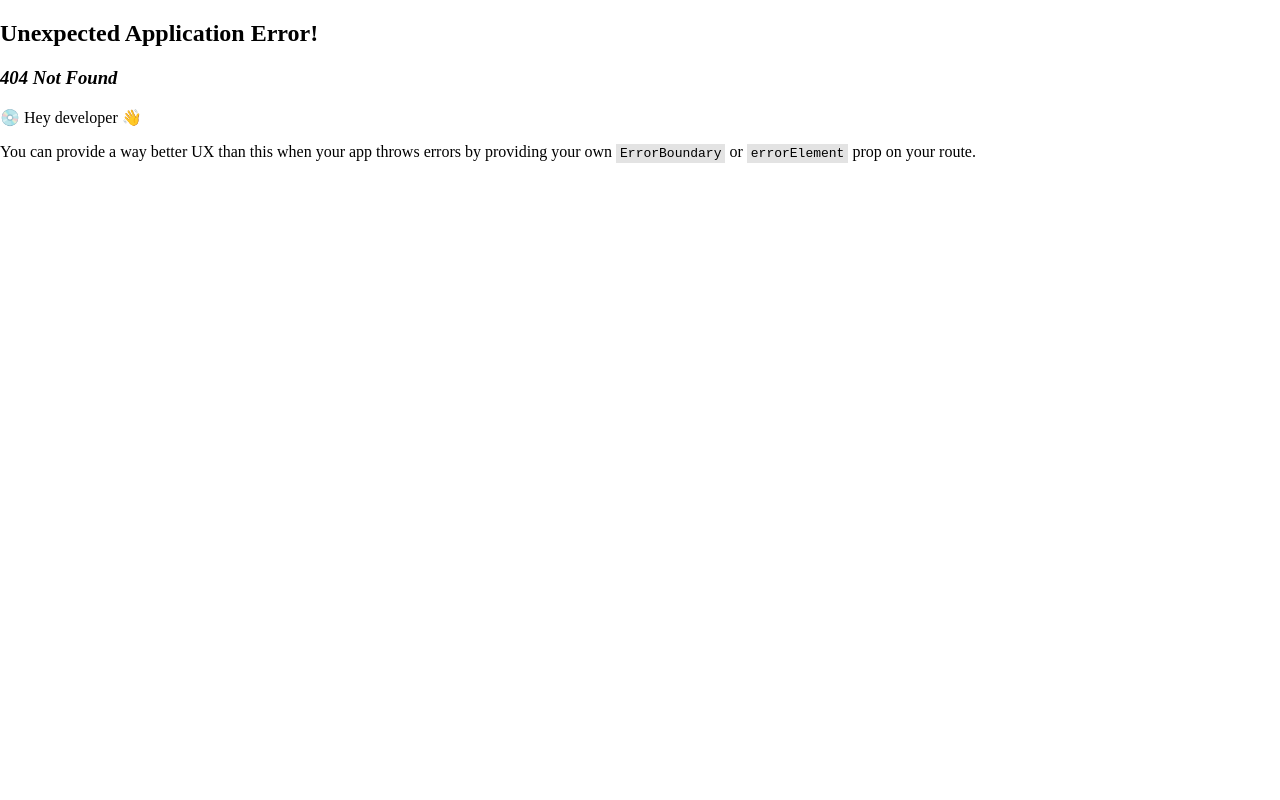
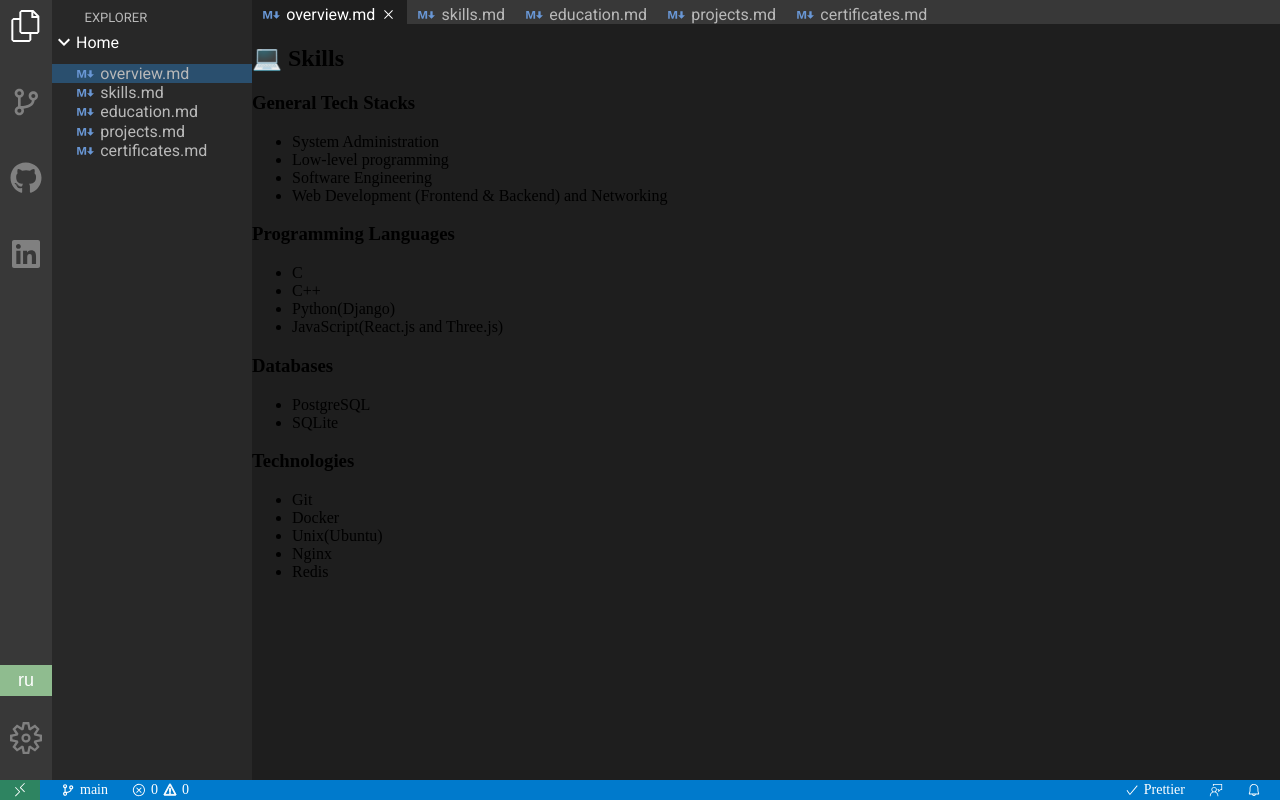
Before and after one commit to zyunusov-zy/resume_react, a React (Vite) app: page /skills in a window 1280 px wide. Before the commit this address had no page. Built offline with nearby package versions, Linux system fonts and the light colour scheme.

Commit message:
added language change

```diff
--- a/package.json
+++ b/package.json
@@ -10,8 +10,10 @@
     "preview": "vite preview"
   },
   "dependencies": {
+    "i18next": "^24.2.0",
     "react": "^18.3.1",
     "react-dom": "^18.3.1",
+    "react-i18next": "^15.4.0",
     "react-router-dom": "^7.1.1"
   },
   "devDependencies": {
--- a/src/components/App.jsx
+++ b/src/components/App.jsx
@@ -5,6 +5,7 @@ import StatusBar from './StatusBar.jsx'
 import TopBar from './TopBar.jsx'
 import { useState, useEffect } from 'react'
 import { Outlet } from 'react-router-dom'
+import { useTranslation } from 'react-i18next';
 
 function App() {
   const [isExplorerOpen, setIsExplorerOpen] = useState(true);
@@ -14,6 +15,13 @@ function App() {
     'projects.md',
     'certificates.md',];
   const [selectedFile, setSelectedFile] = useState(files[0]);
+
+  const { i18n } = useTranslation();
+
+  const changeLang = (lang) => {
+    i18n.changeLanguage(lang)
+  };
+
 
   const toggleExplorer = () => {
     setIsExplorerOpen(!isExplorerOpen);
@@ -39,7 +47,7 @@ function App() {
   return (
     <div className={`grid-app ${isExplorerOpen ? 'explorer-open' : ''}`}>
       <div className="side-bar">
-        <SideBar toggleExplorer={toggleExplorer} />
+        <SideBar toggleExplorer={toggleExplorer} changeLang={changeLang} />
       </div>
       {isExplorerOpen && (<div className='explorer'><Explorer files={files} setSelectedFile={setSelectedFile} selectedFile={selectedFile}/></div>)}
       <div className="main-content">
--- /dev/null
+++ b/src/components/Education.jsx
@@ -0,0 +1,33 @@
+import { useTranslation } from 'react-i18next';
+
+const Education = () => {
+    const { t } = useTranslation();
+
+    return (
+        <div>
+        <h2>{t('education.header')}</h2>
+
+        <div>
+            <h3>{t('education.university1.name')}</h3>
+            <p><strong>{t('education.university1.date')}</strong>: {t('education.university1.date')}</p>
+            <p><strong>{t('education.university1.fac')}</strong>: {t('education.university1.fac')}</p>
+        </div>
+
+        <div>
+            <h3>{t('education.university2.name')}</h3>
+            <p><strong>{t('education.university2.date')}</strong>: {t('education.university2.date')}</p>
+            <p><strong>{t('education.university2.fac')}</strong>: {t('education.university2.fac')}</p>
+            <p><strong>{t('education.university2.thesis')}</strong>: {t('education.university2.thesis')}</p>
+        </div>
+
+        <div>
+            <h3>{t('education.university3.name')}</h3>
+            <p><strong>{t('education.university3.date')}</strong>: {t('education.university3.date')}</p>
+            <p><strong>{t('education.university3.fac')}</strong>: {t('education.university3.fac')}</p>
+            <p><strong>{t('education.university3.thesis')}</strong>: {t('education.university3.thesis')}</p>
+        </div>
+        </div>
+    );
+};
+
+export default Education;
--- a/src/components/SideBar.jsx
+++ b/src/components/SideBar.jsx
@@ -5,9 +5,18 @@ import { useState } from 'react';
 
 
 
-const SideBar =  ({toggleExplorer}) =>{
+const SideBar =  ({toggleExplorer, changeLang}) =>{
 
     const [selectedIcon, setSelectedIcon] = useState(null);
+    const [language, setLanguage] = useState("ru");
+
+    const changeLangs = () =>
+    {
+        if (language === 'en')
+            setLanguage('ru')
+        else
+            setLanguage('en')
+    };
 
     const openGitHub = () =>{
         window.open("https://github.com/Cursedzyko", "_blank");
@@ -66,6 +75,7 @@ const SideBar =  ({toggleExplorer}) =>{
                 </svg>
             </div>
             <div className="sideBar-bottom">
+                <button onClick={() => {changeLang(language); changeLangs('ru')}}>{language}</button>
                 <svg
                     className="icons"
                     stroke="currentColor"
@@ -89,6 +99,7 @@ const SideBar =  ({toggleExplorer}) =>{
 
 SideBar.propTypes = {
     toggleExplorer: PropTypes.func.isRequired,
+    changeLang: PropTypes.func.isRequired
 };
 
 export default SideBar;
--- /dev/null
+++ b/src/components/Skills.jsx
@@ -0,0 +1,52 @@
+import { useTranslation } from 'react-i18next';
+
+const Skills = () => {
+const { t } = useTranslation();
+
+return (
+    <div>
+            <h2>{t('skills.header')}</h2>
+
+            <div>
+                <h3>{t('skills.tech_stack')}</h3>
+                <ul>
+                <li>{t('skills.tech_stack_skills.sys_ad')}</li>
+                <li>{t('skills.tech_stack_skills.low_lvl')}</li>
+                <li>{t('skills.tech_stack_skills.sof')}</li>
+                <li>{t('skills.tech_stack_skills.web')}</li>
+                </ul>
+            </div>
+
+            <div>
+                <h3>{t('skills.prog_lan')}</h3>
+                <ul>
+                <li>{t('skills.prog_skills.c')}</li>
+                <li>{t('skills.prog_skills.c_plus')}</li>
+                <li>{t('skills.prog_skills.python')}</li>
+                <li>{t('skills.prog_skills.javascript')}</li>
+                </ul>
+            </div>
+
+            <div>
+                <h3>{t('skills.databases')}</h3>
+                <ul>
+                <li>{t('skills.databases_skill.post')}</li>
+                <li>{t('skills.databases_skill.lite')}</li>
+                </ul>
+            </div>
+
+            <div>
+                <h3>{t('skills.techno')}</h3>
+                <ul>
+                <li>{t('skills.tech_sk.git')}</li>
+                <li>{t('skills.tech_sk.docker')}</li>
+                <li>{t('skills.tech_sk.unix')}</li>
+                <li>{t('skills.tech_sk.nginx')}</li>
+                <li>{t('skills.tech_sk.redis')}</li>
+                </ul>
+            </div>
+        </div>
+    );
+};
+
+export default Skills;
--- /dev/null
+++ b/src/i18n.js
@@ -0,0 +1,16 @@
+import i18n from 'i18next';
+import { initReactI18next } from 'react-i18next';
+import en from './locales/en.json';
+import ru from './locales/ru.json';
+
+i18n.use(initReactI18next).init({
+    resources: {
+        en: { translation: en },
+        ru: { translation: ru },
+    },
+    lng: 'en',
+    fallbackLng: 'en',
+    interpolation: { escapeValue: false },
+});
+
+export default i18n;
--- /dev/null
+++ b/src/locales/en.json
@@ -0,0 +1,64 @@
+{
+    "skills": {
+        "header": "💻 Skills",
+        "tech_stack": "General Tech Stacks",
+        "tech_stack_skills": {
+            "sys_ad": "System Administration",
+            "low_lvl": "Low-level programming",
+            "sof": "Software Engineering",
+            "web": "Web Development (Frontend & Backend) and Networking"
+        },
+        "prog_lan": "Programming Languages",
+        "prog_skills": {
+            "c": "C",
+            "c_plus": "C++",
+            "python": "Python(Django)",
+            "javascript": "JavaScript(React.js and Three.js)"
+        },
+        "databases" : "Databases",
+        "databases_skill" : {
+            "post" : "PostgreSQL",
+            "lite" : "SQLite"
+        },
+        "techno" : "Technologies",
+        "tech_sk" : {
+            "git" : "Git",
+            "docker" : "Docker",
+            "unix" : "Unix(Ubuntu)",
+            "nginx" : "Nginx",
+            "redis" : "Redis"
+        }
+    },
+    "education": {
+        "header" : "👨‍🎓 Education",
+        "university1" : {
+            "date" : "2019 - 2021",
+            "name" : "Riga Technical University",
+            "fac" : "Computer Systems"
+        },
+        "university2" : {
+            "date" : "2022 - 2024",
+            "name" : "ISMA University of Applied Sciences",
+            "fac" : "Information Systems and Software Engineering",
+            "thesis" : "Thesis on 'Developing a SPA with Chat and Pong Game Integration: A Full Stack Web Application'."
+        },
+        "university3" : {
+            "date" : "2021 - 2024",
+            "name" : "42 Wolfsburg",
+            "fac" : "Programming School ( 42 Ecole)",
+            "thesis" : "Relevant practice real world projects."
+        }
+    },
+    "certificates" : {
+        "header" : "🥇 Certificates",
+        "cert": "42 Programming School Certificate of Successfully Completing Core Curriculum"
+    },
+    "languages": {
+        "header": "🌐 Languages",
+        "lang_skills": {
+            "english": "English",
+            "russian": "Russian",
+            "uzbek": "Uzbek"
+        }
+    }
+}
--- /dev/null
+++ b/src/locales/ru.json
@@ -0,0 +1,64 @@
+{
+    "skills": {
+        "header": "💻 Навыки",
+        "tech_stack": "Общие технологии",
+        "tech_stack_skills": {
+            "sys_ad": "Системное администрирование",
+            "low_lvl": "Низкоуровневое программирование",
+            "sof": "Программная инженерия",
+            "web": "Веб-разработка (Frontend и Backend) и работа с сетями"
+        },
+        "prog_lan": "Языки программирования",
+        "prog_skills": {
+            "c": "C",
+            "c_plus": "C++",
+            "python": "Python (Django)",
+            "javascript": "JavaScript (React.js и Three.js)"
+        },
+        "databases": "Базы данных",
+        "databases_skill": {
+            "post": "PostgreSQL",
+            "lite": "SQLite"
+        },
+        "techno": "Технологии",
+        "tech_sk": {
+            "git": "Git",
+            "docker": "Docker",
+            "unix": "Unix (Ubuntu)",
+            "nginx": "Nginx",
+            "redis": "Redis"
+        }
+    },
+    "education": {
+        "header": "👨‍🎓 Образование",
+        "university1": {
+            "date": "2019 - 2021",
+            "name": "Рижский Технический Университет",
+            "fac": "Компьютерные системы"
+        },
+        "university2": {
+            "date": "2022 - 2024",
+            "name": "ISMA Университет Прикладных Наук",
+            "fac": "Информационные системы и программная инженерия",
+            "thesis": "Дипломная работа: 'Разработка SPA с интеграцией чата и игры Pong: полнофункциональное веб-приложение'."
+        },
+        "university3": {
+            "date": "2021 - 2024",
+            "name": "42 Вольфсбург",
+            "fac": "Школа программирования (42 Ecole)",
+            "thesis": "Релевантная практика на реальных проектах."
+        }
+    },
+    "certificates": {
+        "header": "🥇 Сертификаты",
+        "cert": "Сертификат Школы Программирования 42 об успешном завершении основной программы"
+    },
+    "languages": {
+        "header": "🌐 Языки",
+        "lang_skills": {
+            "english": "Английский",
+            "russian": "Русский",
+            "uzbek": "Узбекский"
+        }
+    }
+}
--- a/src/main.jsx
+++ b/src/main.jsx
@@ -3,6 +3,7 @@ import { createRoot } from 'react-dom/client'
 import './styles/index.css'
 import { RouterProvider } from 'react-router-dom'
 import routes from './components/router.jsx'
+import './i18n';
 
 createRoot(document.getElementById('root')).render(
   <StrictMode>
--- a/src/styles/SideBar.css
+++ b/src/styles/SideBar.css
@@ -27,3 +27,35 @@
     gap: 1.5em;
 
 }
+
+.sideBar-bottom{
+    display: flex;
+    flex-direction: column;
+    padding-bottom: 1em;
+    justify-content: center;
+    align-items: center;
+    gap: 1em;
+}
+
+.sideBar-bottom > button {
+    width: 100%;
+    outline: none;
+    background-color: #8fbc8f;
+    font-size: 18px;
+    padding: 5px;
+    color: #ffffff;
+    border: none;
+    cursor: pointer;
+    transition: background-color 0.3s ease, color 0.3s ease;
+}
+
+.sideBar-bottom > button:hover {
+    background: linear-gradient(to bottom, #8fbc8f, #7aa77a);
+    color: white;
+}
+
+
+.sideBar-bottom > button:active {
+    background-color: #6f9e6f;
+    color: black;
+}
```
Also changed, not shown: src/components/router.jsx (+10 -0 lines), 1 other file (tests, documents, lock files or other folders). Lines whose indentation alone changed are shown as unchanged.
